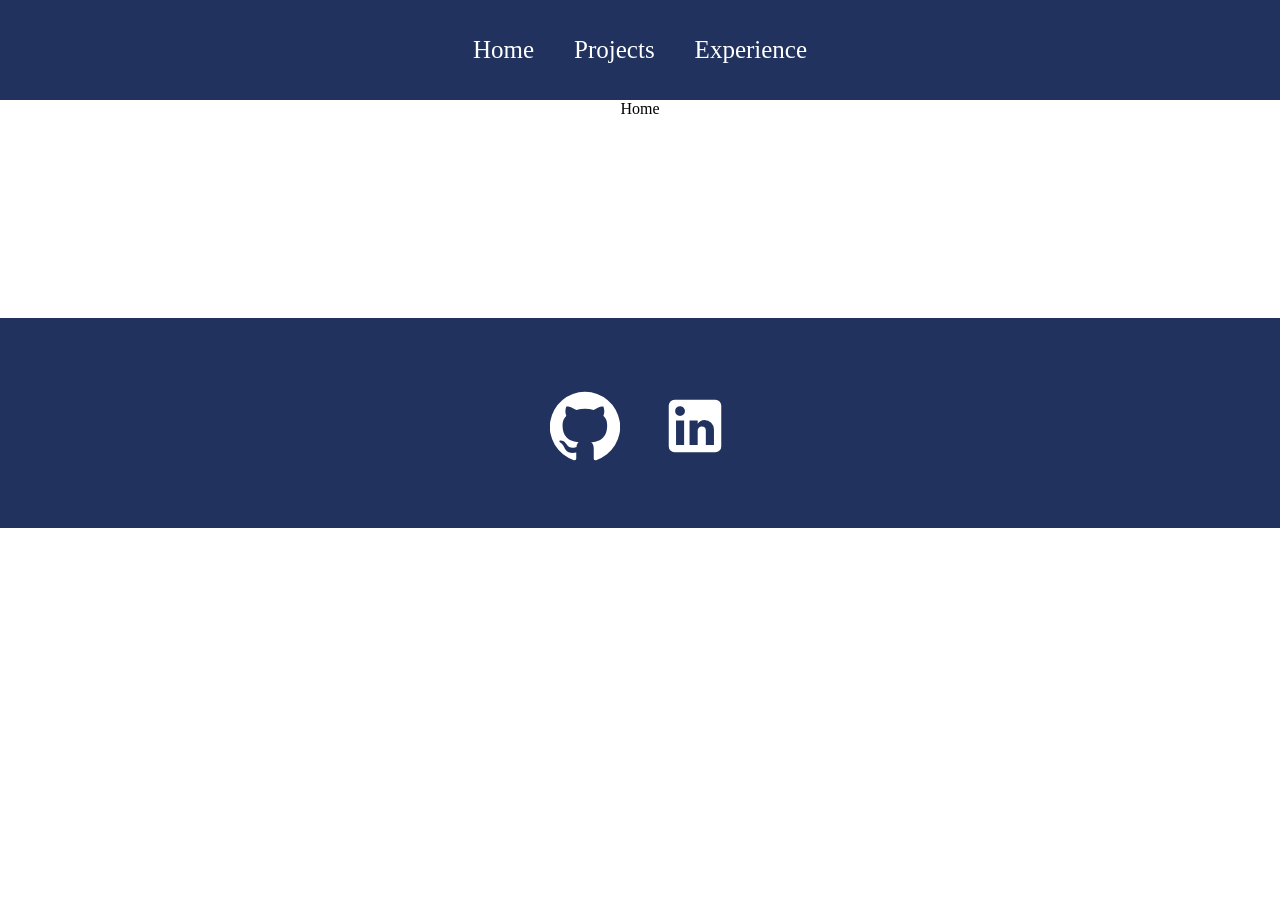
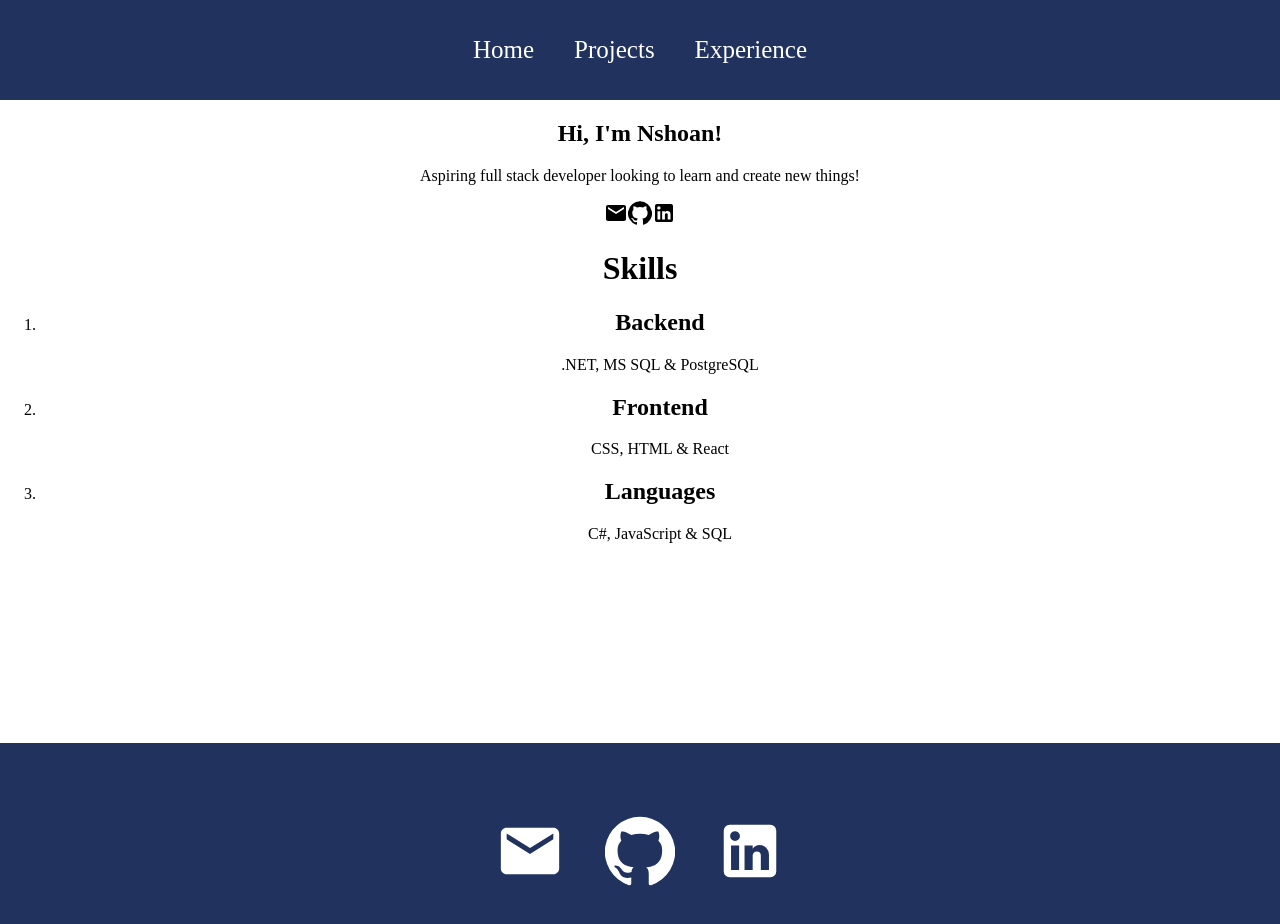
Before and after one commit to BlueberryPwn/blueberrypwn.github.io, a React (Create React App) app: page / in a window 1280 px wide. Shown: the top 924 px of the page. Before the commit the page ends 800 px from the top, so only its background shows below. Built offline with nearby package versions, Linux system fonts and the light colour scheme.

Commit message:
updated home page

```diff
--- a/src/components/Footer.js
+++ b/src/components/Footer.js
@@ -1,5 +1,6 @@
 import "../styles/Footer.css";
 import React from "react";
+import EmailIcon from "@material-ui/icons/Email";
 import GitHubIcon from "@material-ui/icons/GitHub";
 import LinkedInIcon from "@material-ui/icons/LinkedIn";
 
@@ -7,6 +8,7 @@ function Footer() {
   return (
     <div className="footer">
       <div className="socialMedia">
+        <EmailIcon />
         <GitHubIcon />
         <LinkedInIcon />
       </div>
--- a/src/pages/Home.js
+++ b/src/pages/Home.js
@@ -1,7 +1,42 @@
 import React from "react";
+import EmailIcon from "@material-ui/icons/Email";
+import GitHubIcon from "@material-ui/icons/GitHub";
+import LinkedInIcon from "@material-ui/icons/LinkedIn";
 
 function Home() {
-  return <div>Home</div>;
+  return (
+    <div className="home">
+      <div className="about">
+        <h2>Hi, I'm Nshoan!</h2>
+        <div className="prompt">
+          <p>
+            Aspiring full stack developer looking to learn and create new
+            things!
+          </p>
+          <EmailIcon />
+          <GitHubIcon />
+          <LinkedInIcon />
+        </div>
+      </div>
+      <div className="skills">
+        <h1>Skills</h1>
+        <ol className="list">
+          <li className="item">
+            <h2>Backend</h2>
+            <span>.NET, MS SQL & PostgreSQL</span>
+          </li>
+          <li className="item">
+            <h2>Frontend</h2>
+            <span>CSS, HTML & React</span>
+          </li>
+          <li className="item">
+            <h2>Languages</h2>
+            <span>C#, JavaScript & SQL</span>
+          </li>
+        </ol>
+      </div>
+    </div>
+  );
 }
 
 export default Home;
```
